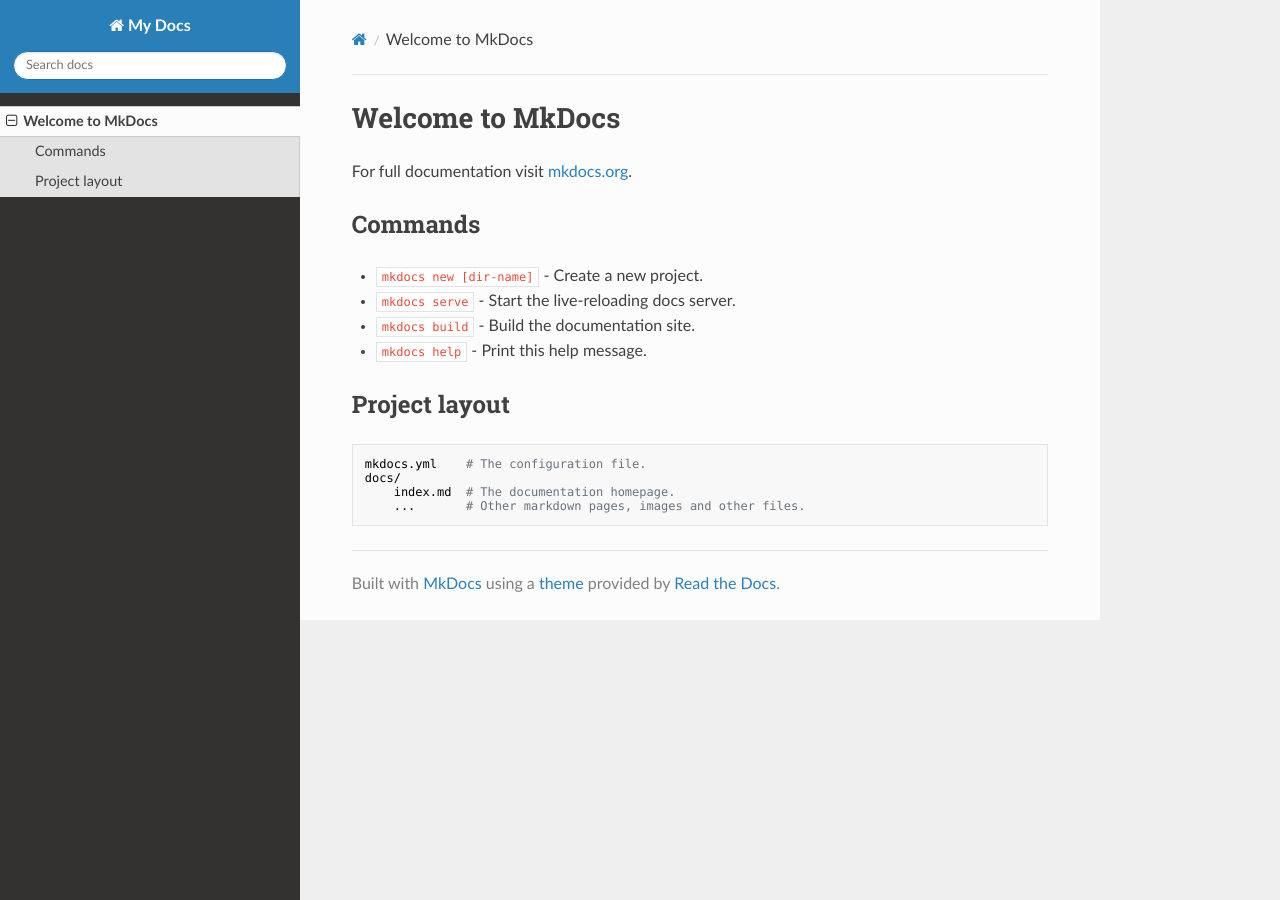
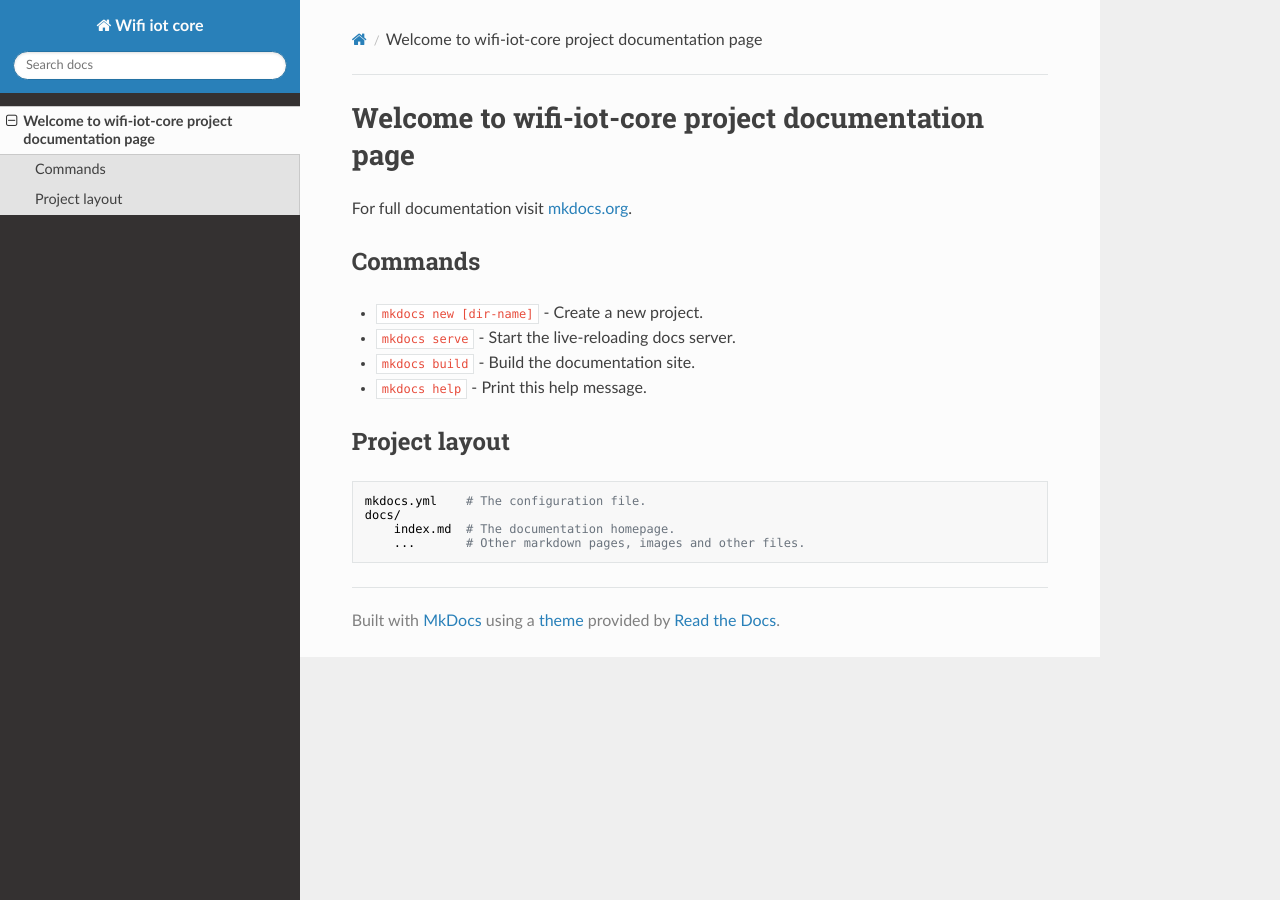
Before and after one commit to genuine-engineering/wifi-iot-core, an MkDocs documentation site: the page built from docs/index.md, in a window 1280 px wide. Built offline with MkDocs 1.6.1, drawn with Linux system fonts in a browser that asks for light colours; nearby versions of some CDN libraries.

Commit message:
Change title

```diff
--- a/docs/index.md
+++ b/docs/index.md
@@ -1,4 +1,4 @@
-# Welcome to MkDocs
+# Welcome to wifi-iot-core project documentation page
 
 For full documentation visit [mkdocs.org](http://mkdocs.org).
 
--- a/mkdocs.yml
+++ b/mkdocs.yml
@@ -1,2 +1,2 @@
-site_name: My Docs
+site_name: Wifi iot core
 theme: readthedocs
```
